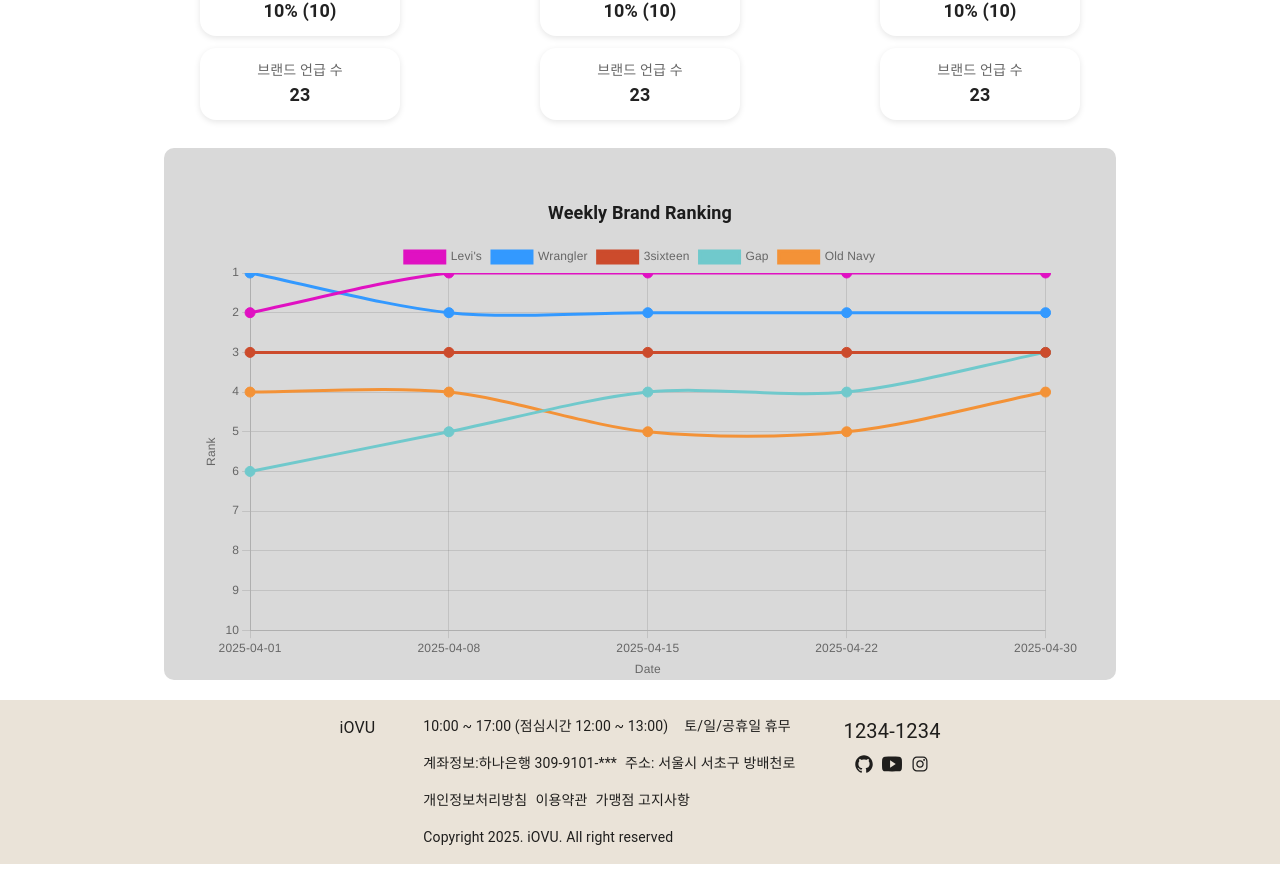
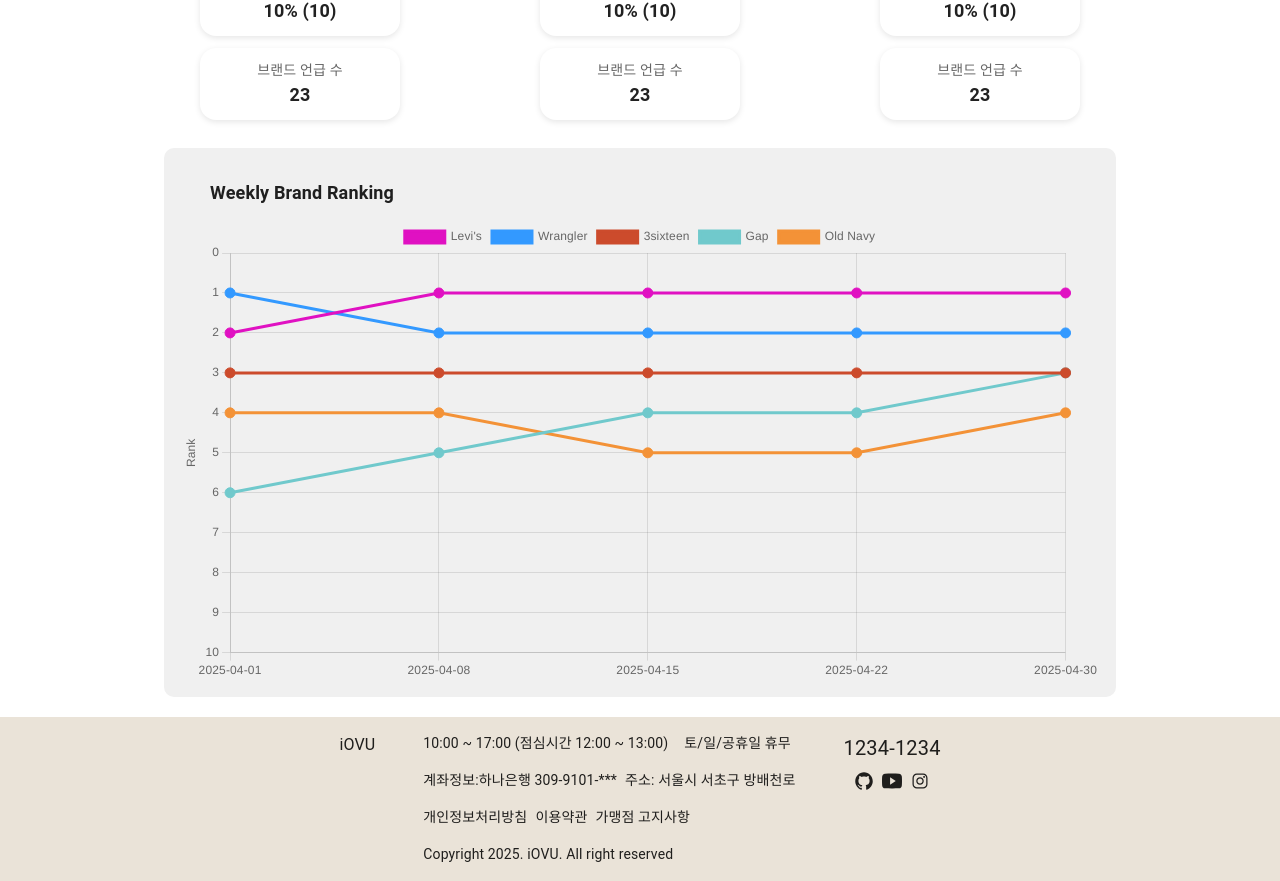
Before and after one commit to sunwook-dev/iOVU, a React (Create React App) app: page /reports/1/dashboard in a window 1280 px wide. Shown: the part 650-1531 px from the top of the page. Built offline with nearby package versions, Linux system fonts and the light colour scheme.

Commit message:
250509 end- front

```diff
--- a/src/component/charts/BrandTrackingChart.jsx
+++ b/src/component/charts/BrandTrackingChart.jsx
@@ -36,7 +36,7 @@
         borderColor: "#e011c2",
         backgroundColor: "#e011c2",
         fill: false,
-        tension: 0.3,
+        tension: 0,
         pointRadius: 5,
       },
       {
@@ -45,7 +45,7 @@
         borderColor: "#3399ff",
         backgroundColor: "#3399ff",
         fill: false,
-        tension: 0.3,
+        tension: 0,
         pointRadius: 5,
       },
       {
@@ -54,7 +54,7 @@
         borderColor: "#cc4b2c",
         backgroundColor: "#cc4b2c",
         fill: false,
-        tension: 0.3,
+        tension: 0,
         pointRadius: 5,
       },
       {
@@ -63,7 +63,7 @@
         borderColor: "#70c9cc",
         backgroundColor: "#70c9cc",
         fill: false,
-        tension: 0.3,
+        tension: 0,
         pointRadius: 5,
       },
       {
@@ -72,7 +72,7 @@
         borderColor: "#f39237",
         backgroundColor: "#f39237",
         fill: false,
-        tension: 0.3,
+        tension: 0,
         pointRadius: 5,
       },
     ],
@@ -93,7 +93,7 @@
     scales: {
       y: {
         reverse: true,
-        min: 1,
+        min: 0,
         max: 10,
         ticks: {
           stepSize: 1,
@@ -103,18 +103,21 @@
           text: "Rank",
         },
       },
-      x: {
-        title: {
-          display: true,
-          text: "Date",
-        },
-      },
     },
   };
 
   return (
-    <div style={{ height: "500px", width: "100%", padding: "20px" }}>
-      <h2>Weekly Brand Ranking</h2>
+    <div style={{ height: "100%", width: "100%" }}>
+      <div
+        style={{
+          display: "flex",
+          justifyContent: "space-between",
+          alignItems: "left",
+          marginLeft: "30px",
+        }}
+      >
+        <h2>Weekly Brand Ranking</h2>
+      </div>
       <Line data={data} options={options} />
     </div>
   );
--- a/src/pages/BrandTracking.jsx
+++ b/src/pages/BrandTracking.jsx
@@ -3,7 +3,7 @@
   return (
     <div
       style={{
-        backgroundColor: "#d9d9d9", // 연한 회색 배경
+        backgroundColor: "#f0f0f0",
         borderRadius: "10px",
         padding: "16px",
         width: "100%",
```
